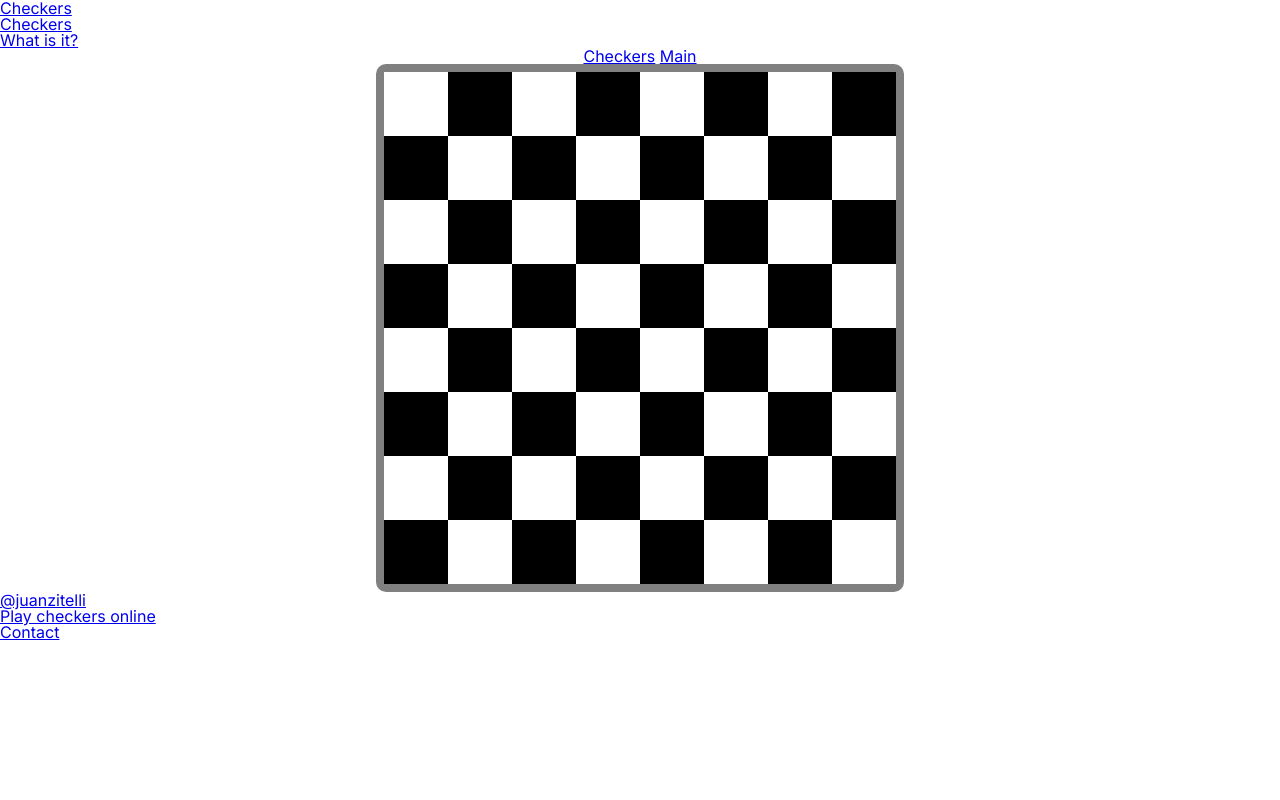
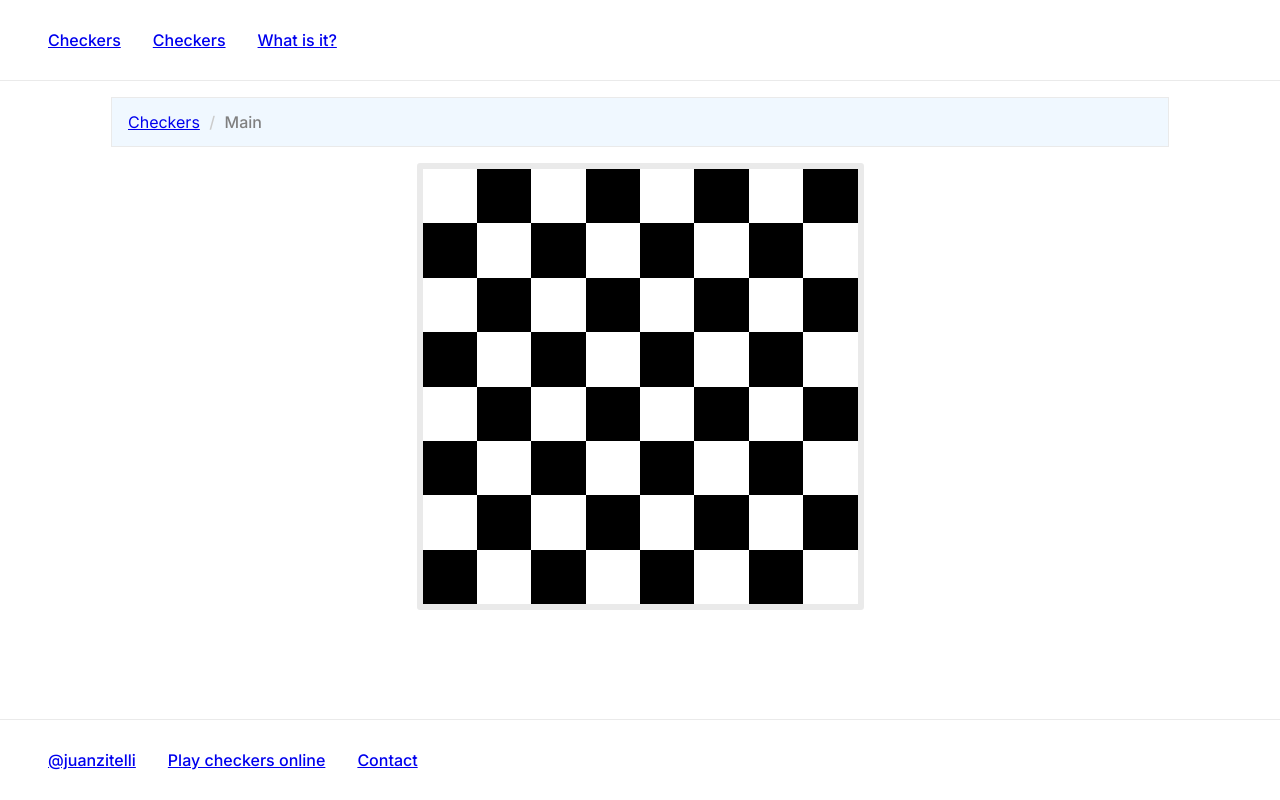
Before and after one commit to juanzitelli/checkers, a plain HTML site: page index.html in a window 1280 px wide. Drawn offline with Linux system fonts and the light colour scheme.

Commit message:
Layout finished

```diff
--- a/index.html
+++ b/index.html
@@ -8,18 +8,18 @@
     <link rel="stylesheet" href="/styles/style.css" />
     <title>Checkers</title>
   </head>
-  <body>
+  <body id="body">
     <header class="header">
       <nav class="header__navigation">
         <ul class="navigation__list">
           <li class="list__header-item">
-            <a class="list__header-item__link" href="#">Checkers</a>
+            <a class="link list__header-item__link" href="#">Checkers</a>
           </li>
           <li class="list__header-item">
-            <a class="list__header-item__link" href="#">Checkers</a>
+            <a class="link list__header-item__link" href="#">Checkers</a>
           </li>
           <li class="list__header-item">
-            <a class="list__header-item__link" href="#">What is it?</a>
+            <a class="link list__header-item__link" href="#">What is it?</a>
           </li>
         </ul>
       </nav>
@@ -27,7 +27,7 @@
     <main class="main-content">
       <div class="main-content__breadcrumb">
         <a href="/">Checkers</a>
-        <a href="/" aria-disabled="true">Main</a>
+        <a href="#" class="link link--disabled">Main</a>
       </div>
       <div class="main-content__board">
         <div class="board__row row1">
@@ -117,17 +117,17 @@
         <ul class="navigation__list">
           <li class="list__footer-item">
             <a
-              class="list__footer-item__link"
+              class="link list__footer-item__link"
               href="https://github.com/juanzitelli/"
               >@juanzitelli</a
             >
           </li>
           <li class="list__footer-item">
-            <a class="list__footer-item__link" href="#">Play checkers online</a>
+            <a class="link list__footer-item__link" href="#">Play checkers online</a>
           </li>
           <li class="list__footer-item">
             <a
-              class="list__footer-item__link"
+              class="link list__footer-item__link"
               href="mailto:juanzitelli7@gmail.com"
               >Contact</a
             >
--- a/styles/style.css
+++ b/styles/style.css
@@ -1,11 +1,22 @@
+/* Fonts */
+@import url("https://fonts.googleapis.com/css2?family=Inter:wght@300;400;500&family=Work+Sans:ital@1&display=swap");
 
-/* Fonts */
-@import url('https://fonts.googleapis.com/css2?family=Inter:wght@300;400;500&family=Work+Sans:ital@1&display=swap');
+:root {
+  --border-color: #eaeaea;
+  --border-width: 0.0625rem
+}
 
-body, html {
+#body {
+  display: grid;
+  grid-template-rows: min-content auto min-content;
+}
+
+body,
+html {
   margin: 0;
   padding: 0;
-    font-family: "Inter", -apple-system, BlinkMacSystemFont, 'Segoe UI', Roboto, Oxygen, Ubuntu, Cantarell, 'Open Sans', 'Helvetica Neue', sans-serif;
+  font-family: "Inter", -apple-system, BlinkMacSystemFont, "Segoe UI", Roboto,
+    Oxygen, Ubuntu, Cantarell, "Open Sans", "Helvetica Neue", sans-serif;
   font-weight: 400;
   font-size: 16px;
   height: 100vh;
@@ -13,28 +24,83 @@ body, html {
   box-sizing: border-box;
 }
 
-.main-content{
+.header, .footer{
+  height: fit-content;
+}
+
+.header__navigation,
+.footer__navigation {
+  display: flex;
+  flex-direction: row;
+  padding: 2rem;
+}
+
+.header__navigation {
+  border-bottom: var(--border-width) solid var(--border-color);
+}
+
+.footer__navigation {
+  border-top: var(--border-width) solid var(--border-color);
+}
+
+.navigation__list {
+  display: flex;
+  flex-direction: row;
+  justify-content: baseline;
+  align-items: center;
+}
+
+.navigation__list .list__header-item,
+.navigation__list .list__footer-item {
+  list-style-type: none;
+  padding: 0rem 1rem;
+}
+
+.main-content {
   display: flex;
   flex-direction: column;
-    justify-content: center;
   align-items: center;
 }
 
 .main-content__board {
   display: flex;
   flex-direction: column;
-    border: .5rem solid gray;
-    border-radius: 0.625rem;
+  border: 0.4rem solid var(--border-color);
+  border-radius: 0.2rem;
 }
 
-.board__row{
+.main-content__breadcrumb {
+  width: 80vw;
+  padding: 1rem;
+  border: 1px solid var(--border-color);
+  background-color: aliceblue;
+  margin: 1rem;
+}
+
+.link {
+  font-weight: 500;
+}
+
+.link--disabled {
+  color: gray;
+  pointer-events: none;
+  text-decoration: none;
+}
+
+.link--disabled::before {
+  padding: 0 5px;
+  color: rgb(204, 204, 204);
+  content: "/ ";
+}
+
+.board__row {
   display: flex;
   flex-direction: row;
   justify-content: center;
   align-items: center;
 }
 .board__row .row__item {
-    padding: 2rem
+  padding: 1.7rem;
 }
 
 .board__row:nth-child(even) .row__item:nth-child(odd) {
@@ -42,7 +108,7 @@ body, html {
 }
 
 .board__row:nth-child(even) .row__item:nth-child(even) {
-    background-color: white
+  background-color: white;
 }
 
 .board__row:nth-child(odd) .row__item:nth-child(odd) {
```
Lines whose indentation alone changed are shown as unchanged.
